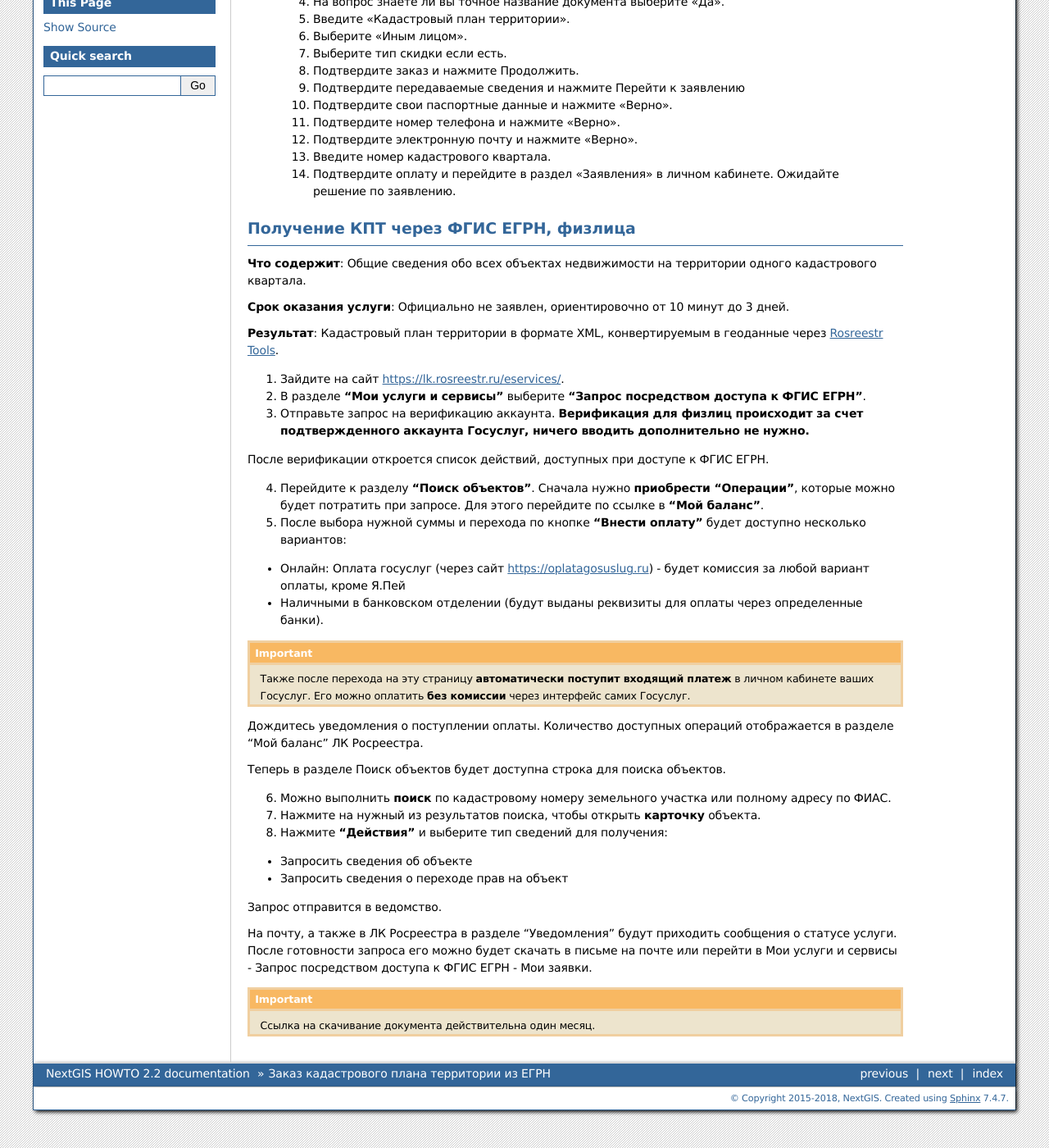
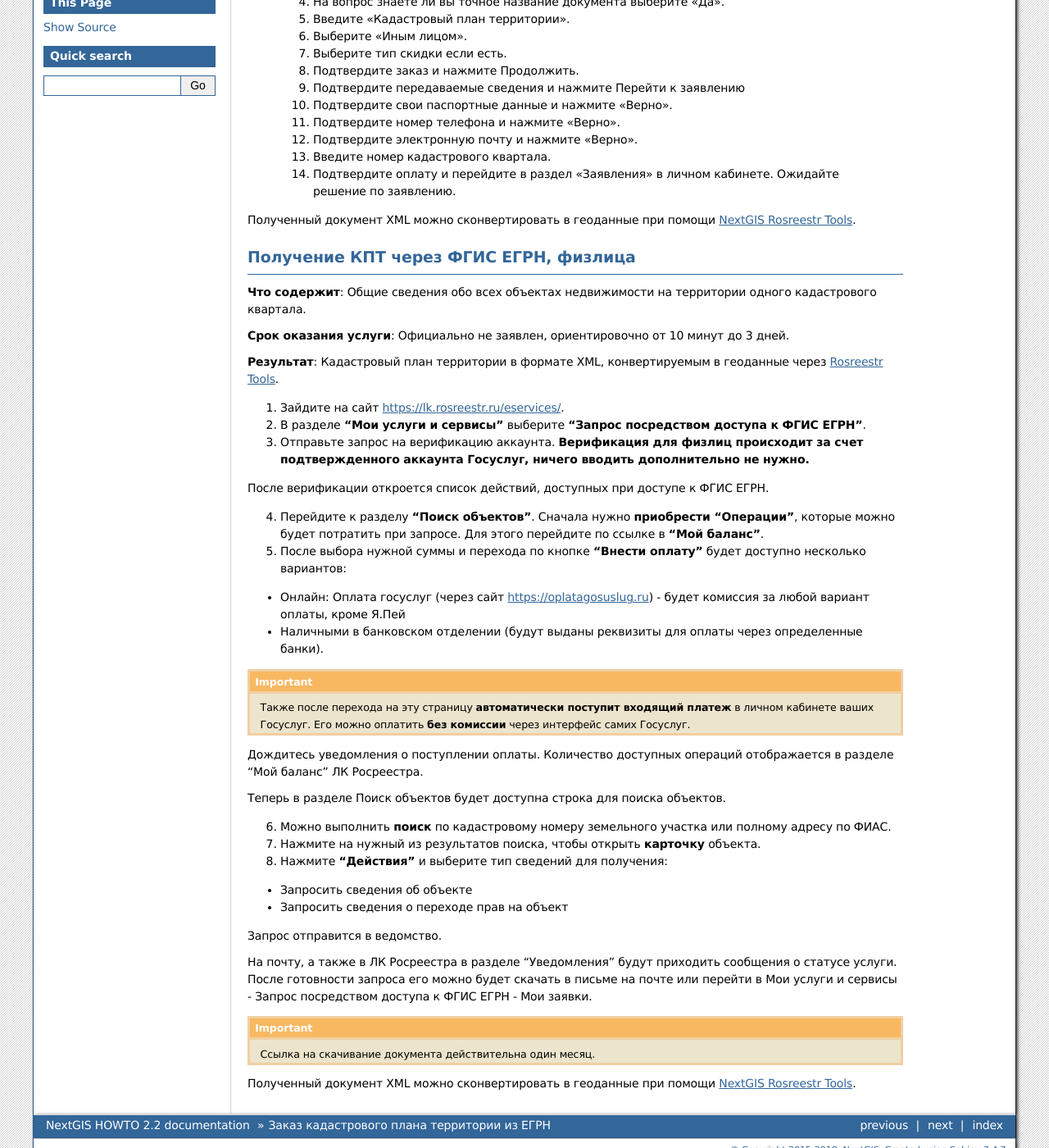
Before and after one commit to nextgis/docs_howto, a Sphinx documentation site: the page built from source/egrn_source.rst, in a window 1280 px wide and 1400 px high, scrolled down 444 px. Shown: the whole window at 82% size. Built offline with Sphinx 7.4.7, drawn with Linux system fonts in a browser that asks for light colours; formulas are drawn with MathJax 3.

Commit message:
rrt link egrn_source.rst

```diff
--- a/source/egrn_source.rst
+++ b/source/egrn_source.rst
@@ -38,6 +38,7 @@
     #. Введите номер кадастрового квартала.
     #. Подтвердите оплату и перейдите в раздел «Заявления» в личном кабинете. Ожидайте решение по заявлению.
 
+Полученный документ XML можно сконвертировать в геоданные при помощи `NextGIS Rosreestr Tools <https://docs.nextgis.ru/docs_rosreestr_tools/source/rr-import.html#ngq-rr-import>`_.
 
 .. _fgis_egrn_fiz:
 
@@ -83,3 +84,5 @@
 На почту, а также в ЛК Росреестра в разделе “Уведомления” будут приходить сообщения о статусе услуги. После готовности запроса его можно будет скачать в письме на почте или перейти в Мои услуги и сервисы - Запрос посредством доступа к ФГИС ЕГРН - Мои заявки.
 
 .. important:: Ссылка на скачивание документа действительна один месяц.
+
+Полученный документ XML можно сконвертировать в геоданные при помощи `NextGIS Rosreestr Tools <https://docs.nextgis.ru/docs_rosreestr_tools/source/rr-import.html#ngq-rr-import>`_.
```
